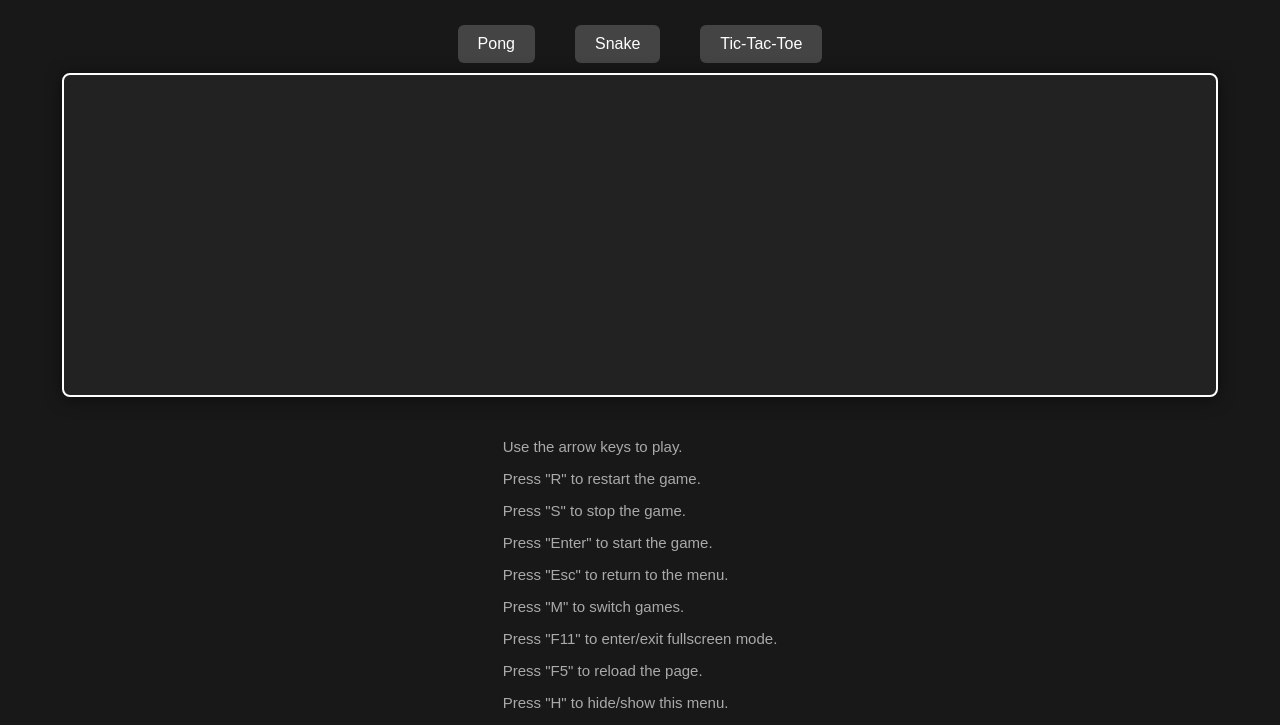
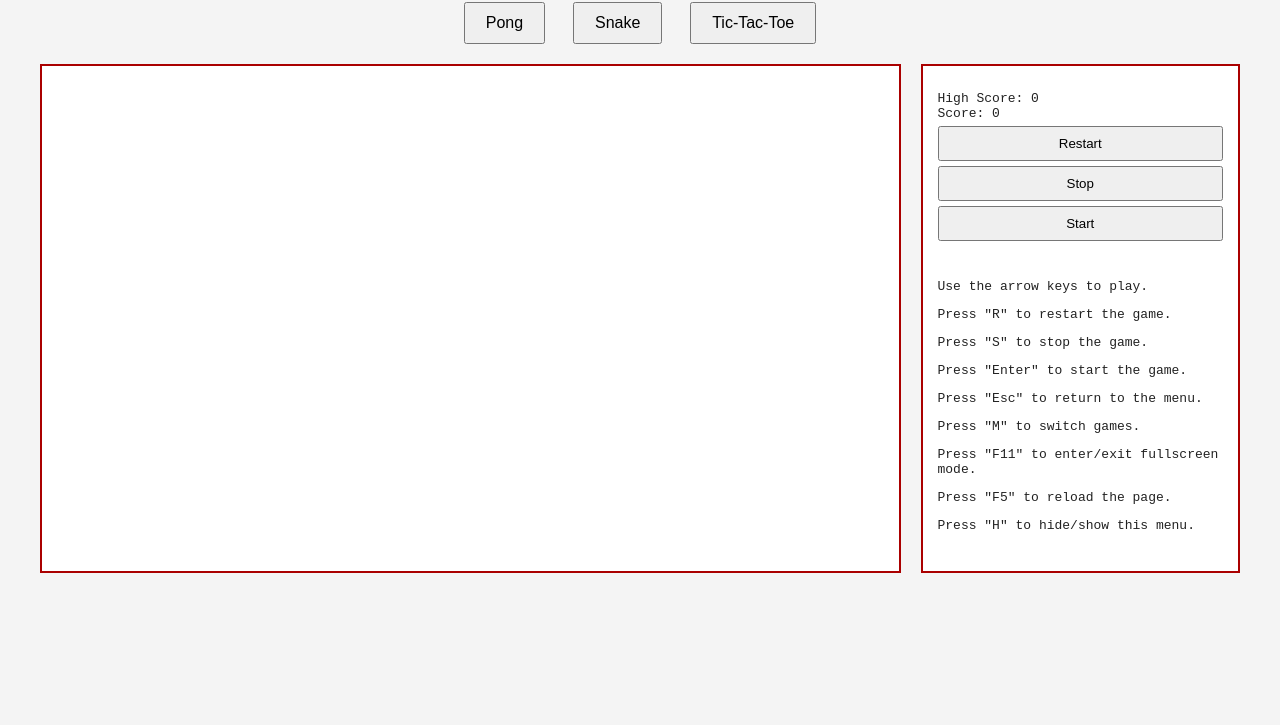
Before and after one commit to rafa-mori/mini_games, a plain HTML site: page index.html in a window 1280 px wide. Shown: the part 75-800 px from the top of the page. Drawn offline with Linux system fonts and the light colour scheme.

Commit message:
Refactor CSS styles and HTML structure for improved layout and game controls
Signed-off-by: Rafael Mori <faelmori@gmail.com>

```diff
--- a/assets/css/style.css
+++ b/assets/css/style.css
@@ -1,115 +1,82 @@
-html, body {
+body {
+  font-family: monospace;
   margin: 0;
-    padding: 0;
-    width: 100vw;
-    height: 100vh;
-    overflow: hidden;
-    background: #181818;
-    color: #fff;
-    font-family: Arial, sans-serif;
-    box-sizing: border-box;
+  padding: 20px;
+  background: #f4f4f4;
+  color: #222;
+  text-align: center;
 }
-body {
-    display: flex;
-    flex-direction: column;
-    align-items: center;
-    justify-content: flex-start;
-    min-height: 100vh;
-    min-width: 100vw;
+
+h1 {
+  margin-bottom: 10px;
 }
-.game-container {
-    display: flex;
-    align-items: center;
-    justify-content: center;
-    width: 100vw;
-    height: 60vh;
-    min-height: 320px;
-    min-width: 320px;
-    max-width: 100vw;
-    max-height: 70vh;
-    margin: 0 auto 20px auto;
-    position: relative;
+
+.game-controls.btns {
+  margin-bottom: 20px;
 }
-.game-canvas {
-    display: none;
-    background: #222;
-    border: 2px solid #fff;
-    border-radius: 8px;
-    box-shadow: 0 2px 16px rgba(0,0,0,0.5);
-    margin: 0 auto;
-    max-width: 90vw;
-    max-height: 60vh;
-    width: 100%;
-    height: 100%;
-    position: absolute;
-    left: 0; right: 0; top: 0; bottom: 0;
+
+.game-controls.btns button {
+  margin: 0 10px;
+  padding: 10px 20px;
+  font-size: 1rem;
+  cursor: pointer;
 }
-.game-canvas:not(.hidden) {
-    display: block;
-}
-canvas {
-    image-rendering: pixelated;
-}
-.btns {
-    margin: 20px 0 10px 0;
+
+.main-layout {
   display: flex;
   justify-content: center;
+  align-items: stretch;
   gap: 20px;
+  max-width: 1200px;
+  margin: 0 auto;
+  margin-top: 20px;
 }
-button {
-    margin: 0 10px;
-    padding: 10px 20px;
-    font-size: 16px;
-    border-radius: 6px;
-    border: none;
-    cursor: pointer;
-    background: #444;
-    color: #fff;
-    transition: background 0.3s;
-}
-button:hover, .btns button.selected {
-    background: #4CAF50;
-    color: #fff;
-}
-.game-controls {
+
+.game-container {
+  flex: 3;
+  min-height: 400px;
+  border: 2px solid #a00;
   display: flex;
   justify-content: center;
   align-items: center;
-    gap: 20px;
-    margin-bottom: 10px;
+  background: #fff;
 }
-.game-controls.hidden {
+
+.game-container canvas {
+  max-width: 98%;
+  height: auto;
+  max-height: 96%;
+}
+
+.sidebar {
+  flex: 1;
+  display: flex;
+  flex-direction: column;
+  justify-content: space-between;
+  border: 2px solid #a00;
+  padding: 15px;
+  background: #fff;
+}
+
+.sidebar .game-controls,
+.sidebar .game-info {
+  margin: 10px 0;
+  text-align: left;
+}
+
+.sidebar .game-controls button {
+  display: block;
+  margin: 5px 0;
+  padding: 8px 15px;
+  width: 100%;
+}
+
+.hidden {
   display: none;
 }
-#record, #score {
-    font-size: 20px;
-    margin: 0 10px;
-}
-.game-info {
-    font-size: 15px;
-    color: #aaa;
-    margin: 10px 0 0 0;
-    max-width: 600px;
-    text-align: left;
-}
-@media (max-width: 700px) {
-    .game-container {
-        height: 40vh;
-        min-height: 200px;
-    }
-    .game-canvas {
-        max-width: 98vw;
-        max-height: 40vh;
-    }
-    .btns {
+
+@media screen and (max-width: 768px) {
+  .main-layout {
     flex-direction: column;
-        gap: 10px;
-    }
-    button {
-        width: 100%;
-        margin: 5px 0;
   }
 }
-/* Remove scrollbars */
-::-webkit-scrollbar { display: none; }
-body { -ms-overflow-style: none; scrollbar-width: none; }
--- a/assets/js/games.js
+++ b/assets/js/games.js
@@ -41,7 +41,7 @@ window.addEventListener('load', () => {
             canvasCtl.showOnlyCanvas('placeholder');
         },
         showGame: (gameType) => {
-            stopGame(); // Para qualquer jogo em execução e mostra placeholder
+            gamesCtl.stopGame(); // Para qualquer jogo em execução e mostra placeholder
             buttonsCtl.resetButtonStyles();
             // Mostra apenas o canvas do jogo selecionado
             canvasCtl.showOnlyCanvas(gameType);
@@ -128,7 +128,7 @@ window.addEventListener('load', () => {
         });
         window.addEventListener('keydown', (event) => {
             if (event.key === 'Escape') {
-                stopGame();
+                gamesCtl.stopGame();
                 buttonsCtl.resetButtonStyles();
             }
         });
--- a/index.html
+++ b/index.html
@@ -11,25 +11,28 @@
 <body>
   <h1>Mini Games Canvas</h1>
 
-    <div class="btns">
+  <div class="game-controls btns">
     <button data-game="pong" class="game-btn">Pong</button>
     <button data-game="snake" class="game-btn">Snake</button>
     <button data-game="tictactoe" class="game-btn">Tic-Tac-Toe</button>
   </div>
 
-    <div class="game-controls hidden">
+  <div class="main-layout">
+
+    <div class="game-container">
+      <canvas id="placeholder" class="game-canvas hidden"></canvas>
+      <canvas id="pong" class="game-canvas"></canvas>
+      <canvas id="snake" class="game-canvas hidden"></canvas>
+      <canvas id="tictactoe" class="game-canvas hidden"></canvas>
+    </div>
+
+    <div class="sidebar">
+      <div class="game-controls">
         <div id="record">High Score: 0</div>
         <div id="score">Score: 0</div>
         <button id="restart">Restart</button>
         <button id="stop">Stop</button>
         <button id="start">Start</button>
-    </div>
-
-    <div class="game-container">
-        <canvas id="placeholder" class="game-canvas hidden"><p>Select a game to start!</p></canvas>
-        <canvas id="pong" class="game-canvas"></canvas>
-        <canvas id="snake" class="game-canvas hidden"></canvas>
-        <canvas id="tictactoe" class="game-canvas hidden"></canvas>
       </div>
 
       <div class="game-info">
@@ -43,11 +46,12 @@
         <p>Press "F5" to reload the page.</p>
         <p>Press "H" to hide/show this menu.</p>
       </div>
-</body>
+    </div>
+  </div>
 
   <script src="assets/js/pong.js"></script>
   <script src="assets/js/snake.js"></script>
   <script src="assets/js/tic_tac_toe.js"></script>
   <script src="assets/js/games.js"></script>
-
+</body>
 </html>
```
Lines whose indentation alone changed are shown as unchanged.
